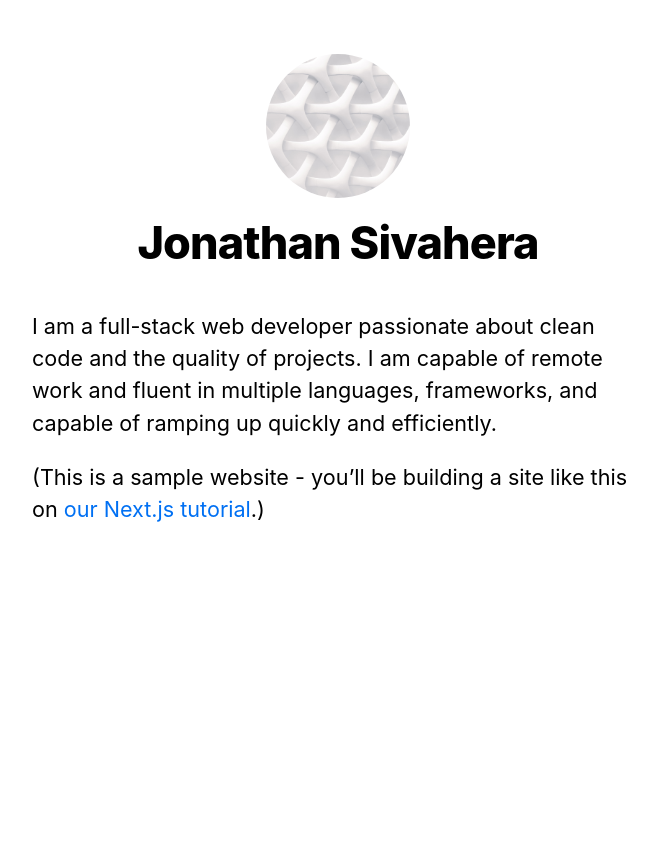
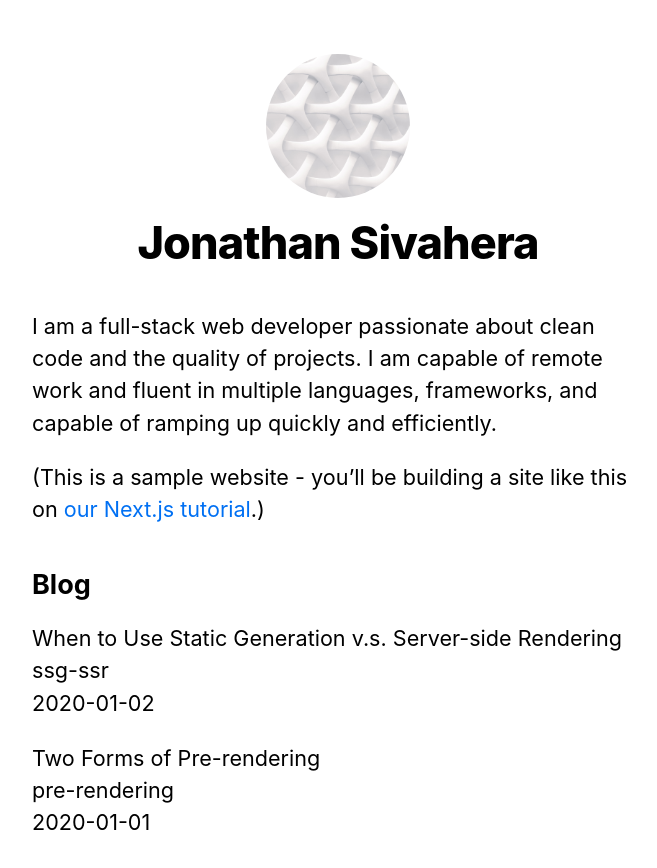
Before and after one commit to jssol/nextjs-blog, a Next.js app: page / in a window 1280 px wide. Shown: the top 868 px of the page, without its empty margins (302-959 px from the left). Before the commit the page ends 800 px from the top, so only its background shows below. Built offline with nearby package versions, Linux system fonts and the light colour scheme.

Commit message:
Display posts

```diff
--- a/pages/index.js
+++ b/pages/index.js
@@ -30,6 +30,20 @@
           <a href="https://nextjs.org/learn">our Next.js tutorial</a>.)
         </p>
       </section>
+      <section className={`${utilStyles.headingMd} ${utilStyles.padding1px}`}>
+        <h2 className={utilStyles.headingLg}>Blog</h2>
+        <ul className={utilStyles.list}>
+          {allPostsData.map(({ id, date, title }) => (
+            <li className={utilStyles.listItem} key={id}>
+              {title}
+              <br />
+              {id}
+              <br />
+              {date}
+            </li>
+          ))}
+        </ul>
+      </section>
     </Layout>
   );
 }
```
